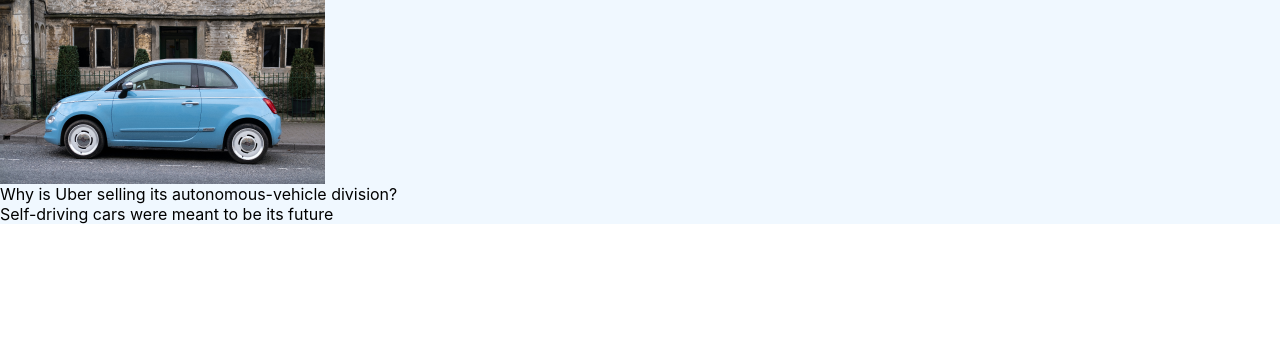
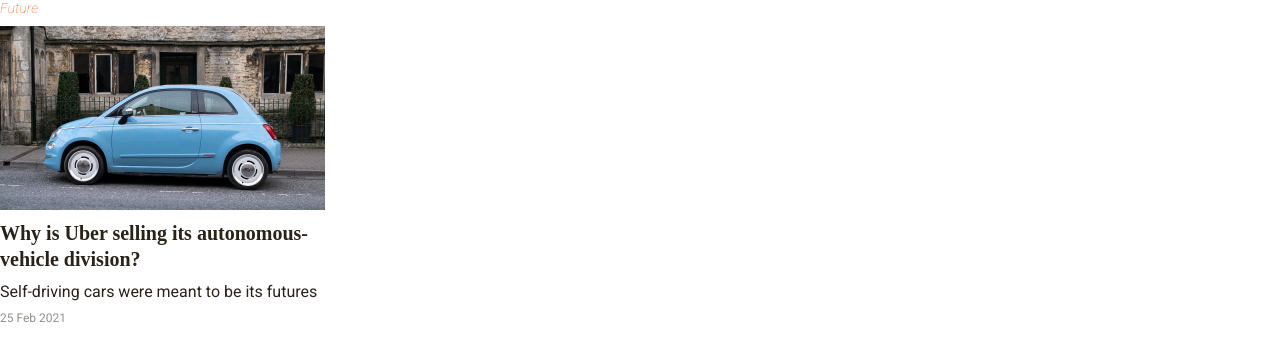
Before and after one commit to Parka/first-project, a React (Create React App) app: page / in a window 1280 px wide. Shown: the top 360 px of the page. Built offline with nearby package versions, Linux system fonts and the light colour scheme.

Commit message:
Finish components

```diff
--- a/public/index.html
+++ b/public/index.html
@@ -10,6 +10,9 @@
       content="Web site created using create-react-app"
     />
     <link rel="apple-touch-icon" href="%PUBLIC_URL%/logo192.png" />
+    <link rel="preconnect" href="https://fonts.googleapis.com">
+<link rel="preconnect" href="https://fonts.gstatic.com" crossorigin>
+<link href="https://fonts.googleapis.com/css2?family=Roboto:ital,wght@0,100;0,300;0,400;1,100;1,300;1,400&display=swap" rel="stylesheet">
     <!--
       manifest.json provides metadata used when your web app is installed on a
       user's mobile device or desktop. See https://developers.google.com/web/fundamentals/web-app-manifest/
--- a/src/App.js
+++ b/src/App.js
@@ -3,7 +3,11 @@ import SidebarCard from "./components/SidebarCard";
 function App() {
   return (
     <div>
-      <SidebarCard/>
+      <SidebarCard
+      tag= "Future"
+      header="Why is Uber selling its autonomous-vehicle division?"
+      text = "Self-driving cars were meant to be its futures"
+      date = "25 Feb 2021" />
     </div>
   );
 }
--- a/src/components/SidebarCard/index.js
+++ b/src/components/SidebarCard/index.js
@@ -1,11 +1,15 @@
 import styles from "./styles.module.css";
-const SidebarCard = () => {
+const SidebarCard = (props) => {
   return (
+
     <div className={styles.main} >
+    <div className={styles.tag}> {props.tag}</div>
       <div className={styles.image}></div>
       <div className={styles.body}>
-        <div className={styles.header}> Why is Uber selling its autonomous-vehicle division? </div>
-        <div className={styles.text}> Self-driving cars were meant to be its future </div>
+        <div className={styles.header}> {props.header} </div>
+        <div className={styles.text}> {props.text} </div>
+        <div className={styles.date}>{props.date} </div>
+
       </div>
 
     </div>
--- a/src/components/SidebarCard/styles.module.css
+++ b/src/components/SidebarCard/styles.module.css
@@ -1,5 +1,44 @@
+.tag {
+/* Future */
+
+
+width: 39px;
+height: 16px;
+
+font-family: 'Roboto';
+font-style: italic;
+font-weight: 100;
+font-size: 14px;
+line-height: 16px;
+font-feature-settings: 'liga' off;
+
+/* Narancs */
+
+color: #FF5C00;
+
+
+/* Inside auto layout */
+
+flex: none;
+order: 0;
+flex-grow: 0;
+}
 .main {
-background-color: aliceblue;
+/* Frame 1011 */
+
+
+/* Auto layout */
+
+display: flex;
+flex-direction: column;
+align-items: flex-start;
+padding-bottom: 20px;
+gap: 10px;
+
+position: absolute;
+width: 325px;
+height: 325px;
+
 
 
 
@@ -9,5 +48,108 @@ background-color: aliceblue;
     height: 184px;
 
     background-image: url("./clio-hybride-2 1.png") ;
+/* clio-hybride-2 1 */
 
+/* Inside auto layout */
+
+flex: none;
+order: 1;
+flex-grow: 0;
 }
+.body {/* Frame 877 */
+
+
+    /* Auto layout */
+
+    display: flex;
+    flex-direction: column;
+    align-items: flex-start;
+    padding: 0px;
+    gap: 10px;
+
+    width: 325px;
+    height: 105px;
+
+
+    /* Inside auto layout */
+
+    flex: none;
+    order: 2;
+    flex-grow: 0;}
+.header{
+    /* Why is Uber selling its autonomous-vehicle division? */
+
+
+width: 325px;
+height: 52px;
+
+font-family: 'Times New Roman';
+font-style: normal;
+font-weight: 700;
+font-size: 20px;
+line-height: 130%;
+/* or 26px */
+
+
+color: #292219;
+
+
+/* Inside auto layout */
+
+flex: none;
+order: 0;
+flex-grow: 0;
+}
+.text{
+    /* Self-driving cars were meant to be its future */
+
+
+width: 325px;
+height: 19px;
+
+font-family: 'Roboto';
+font-style: normal;
+font-weight: 400;
+font-size: 16px;
+line-height: 120%;
+/* or 19px */
+
+font-feature-settings: 'liga' off;
+
+/* Sötét */
+
+color: #292219;
+
+
+/* Inside auto layout */
+
+flex: none;
+order: 1;
+flex-grow: 0;
+}
+.date {/* 25 Feb 2021 */
+
+
+    width: 67px;
+    height: 14px;
+
+    font-family: 'Roboto';
+    font-style: normal;
+    font-weight: 400;
+    font-size: 12px;
+    line-height: 14px;
+    /* identical to box height */
+
+    font-feature-settings: 'liga' off;
+
+    /* Szürke 2 */
+
+    color: #94908C;
+
+
+    /* Inside auto layout */
+
+    flex: none;
+    order: 2;
+    flex-grow: 0;
+}
```
